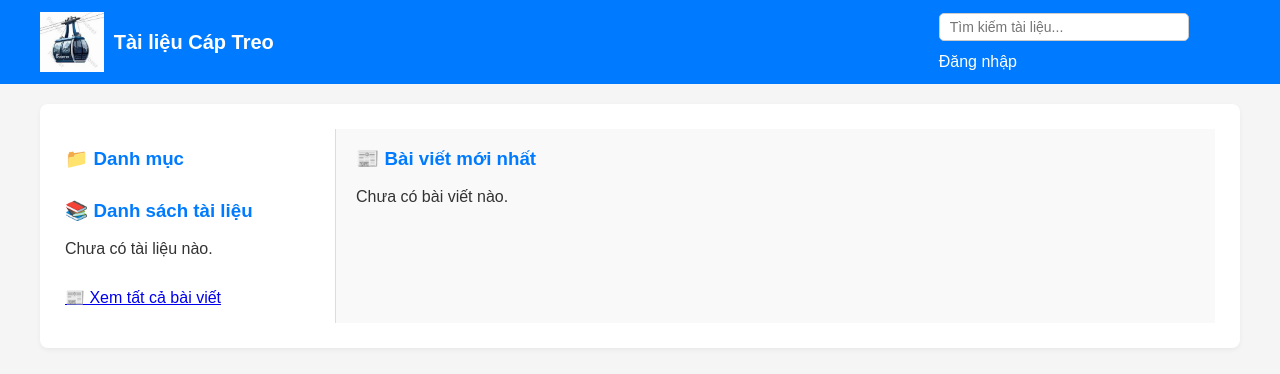
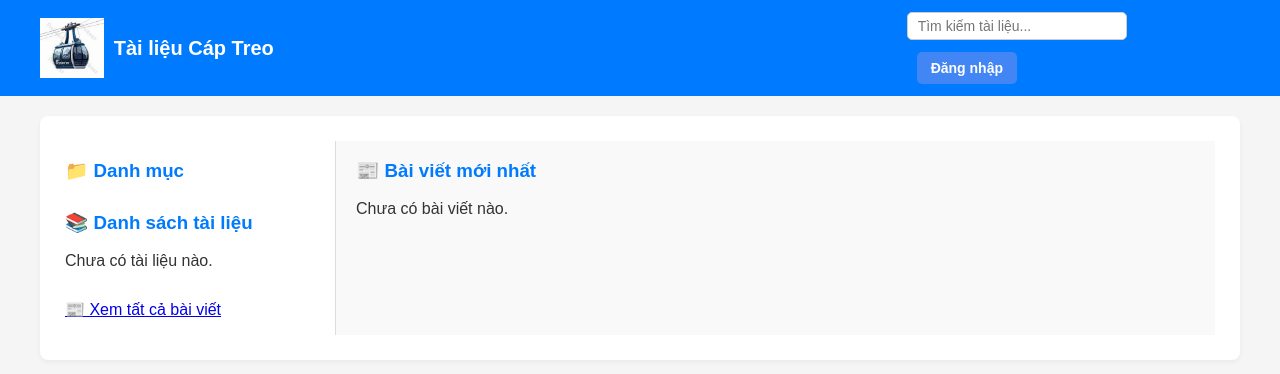
Before and after one commit to tailieucaptreo/captreobnc, a Django app: page / in a window 1280 px wide. Shown: the top 374 px of the page. Run offline with Django 5.2, Linux system fonts and the light colour scheme; data that the repository does not hold is empty; some libraries are stand-ins or nearby versions.

Commit message:
cap nhat lai style.css

```diff
--- a/static/css/style.css
+++ b/static/css/style.css
@@ -175,8 +175,9 @@ ul {
 /* ==== Ô tìm kiếm ==== */
 .search-box {
   position: relative;
-  max-width: 250px;
+  max-width: 220px;  /* giảm nhẹ nếu bị tràn */
   width: 100%;
+  flex-shrink: 1;
 }
 
 #live-search {
@@ -261,3 +262,29 @@ ul {
 a[href*="google-oauth2"]:hover {
   background-color: #3367D6;
 }
+
+/* ===== Fix hiển thị nút đăng nhập ===== */
+.navbar .right a[href*="google-oauth2"] {
+  margin-left: 10px;
+  flex-shrink: 0;
+}
+
+/* Nếu cần giảm chiều ngang ô tìm kiếm tránh đẩy nút login ra khỏi view */
+.search-box {
+  max-width: 220px;
+  flex-shrink: 1;
+}
+
+/* ===== Hiển thị rõ nút Đăng nhập bằng Google ===== */
+a[href*="google-oauth2"] {
+  display: inline-block !important;
+  padding: 8px 14px;
+  background-color: #4285F4;
+  color: white !important;
+  border-radius: 5px;
+  font-weight: bold;
+  font-size: 14px;
+  text-decoration: none;
+  white-space: nowrap;
+  border: none;
+}
```
